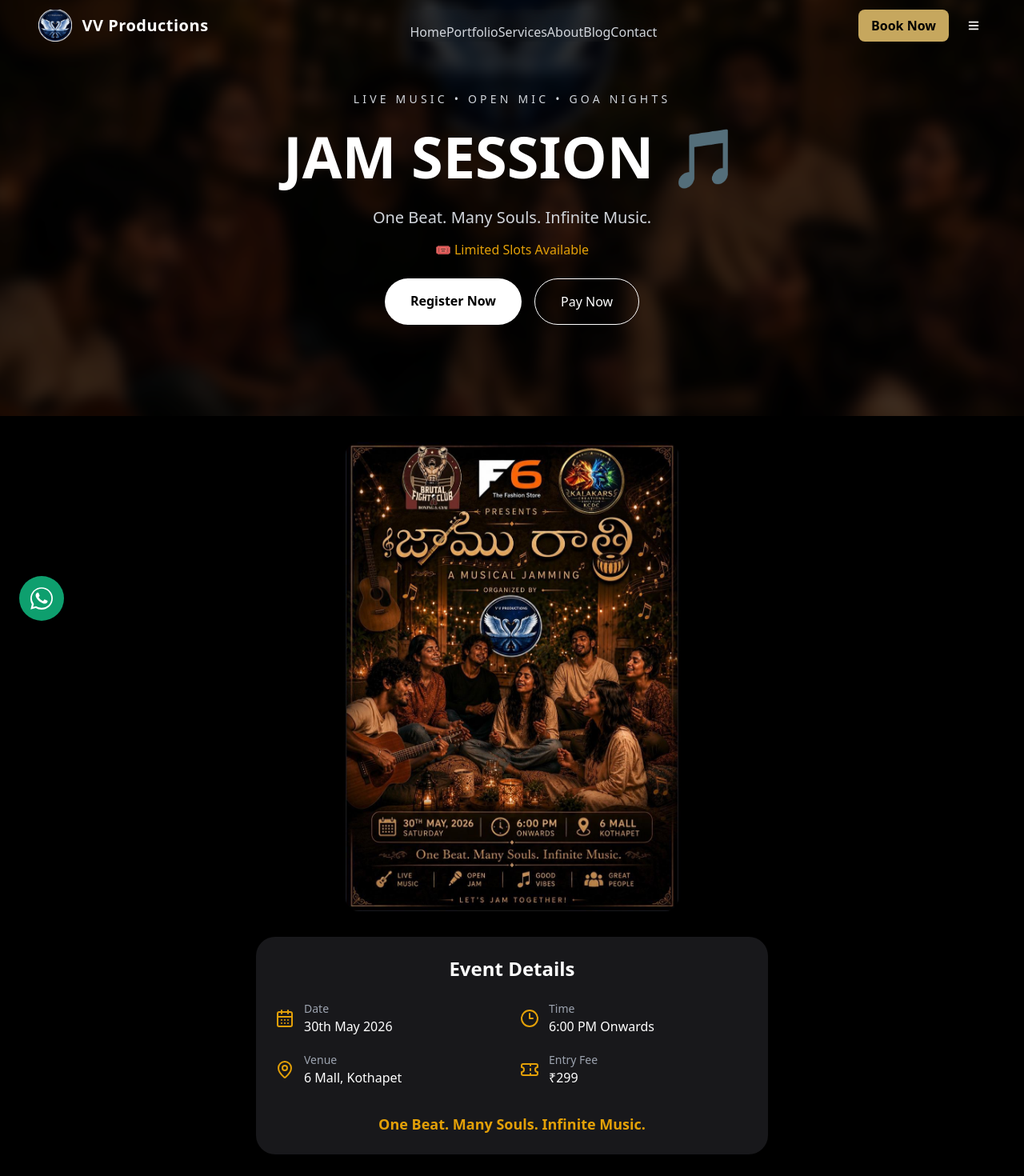
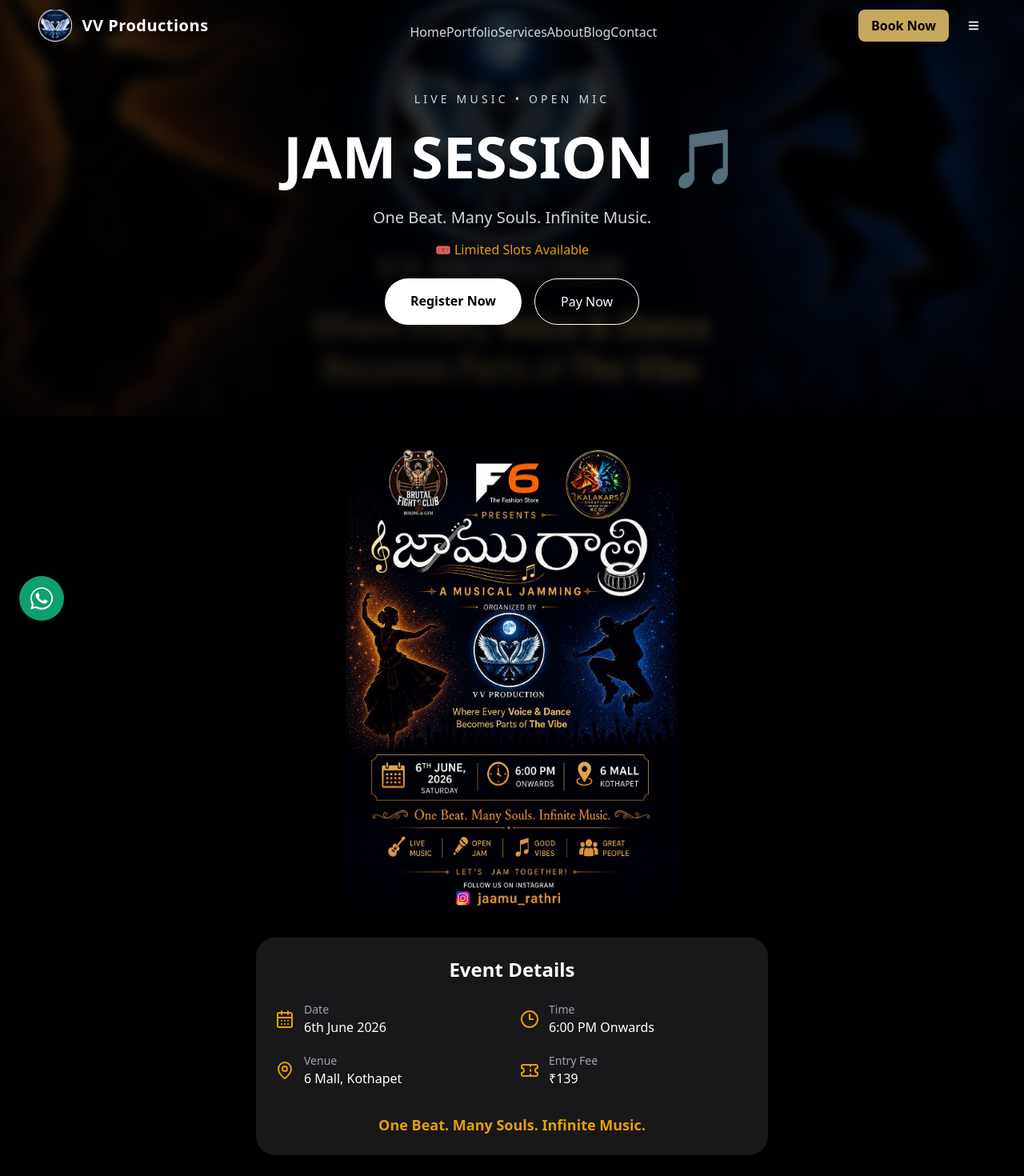
Before and after one commit to pavan089-code/vv_universe, a React (Vite) app in the folder frontend/: page /jamsession in a window 1280 px wide. Shown: the top 1470 px of the page at 80% size. Built offline with nearby package versions, Linux system fonts and the light colour scheme; no server answers.

Commit message:
date change

```diff
--- a/frontend/src/components/jam/EventDetails.jsx
+++ b/frontend/src/components/jam/EventDetails.jsx
@@ -21,7 +21,7 @@
                 Date
               </p>
               <p className="text-white font-medium">
-                30th May 2026
+                6th June   2026
               </p>
             </div>
           </div>
@@ -57,7 +57,7 @@
                 Entry Fee
               </p>
               <p className="text-white font-medium">
-                ₹299
+                ₹139
               </p>
             </div>
           </div>
--- a/frontend/src/components/jam/JamHero.jsx
+++ b/frontend/src/components/jam/JamHero.jsx
@@ -16,7 +16,7 @@
         <div className="text-white max-w-4xl">
           {/* Small Heading */}
           <p className="uppercase tracking-[0.3em] text-gray-300 text-sm mb-4">
-            Live Music • Open Mic • Goa Nights
+            Live Music • Open Mic
           </p>
 
           {/* Main Title */}
```
Also changed, not shown: frontend/public/RegistrationInvite.jpeg.
